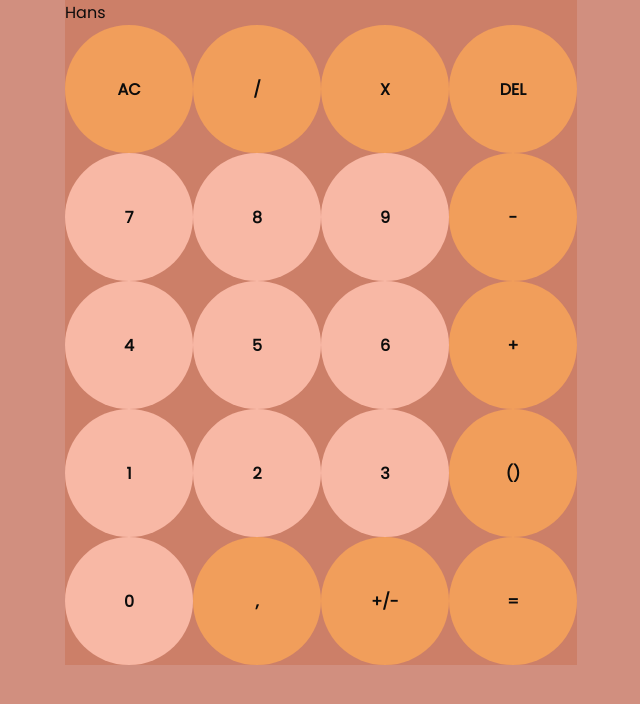
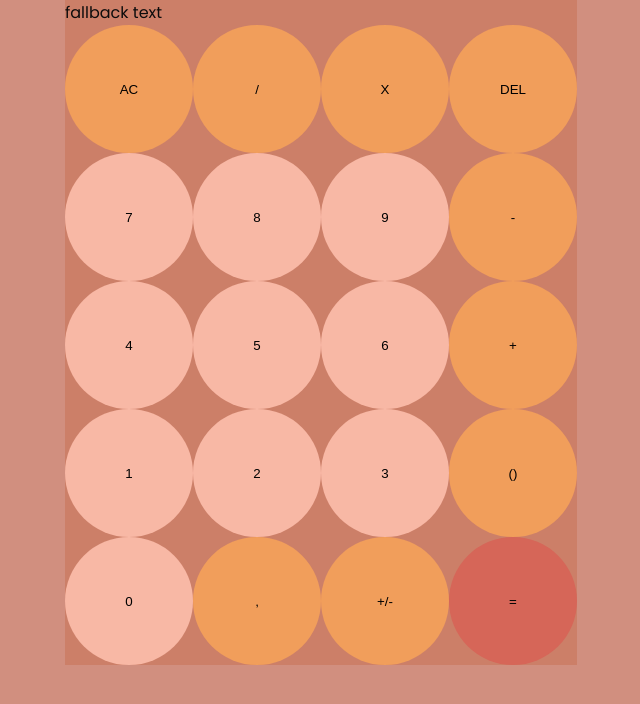
Before and after one commit to StackOverflowIsBetterThanAnyAI/calculator-app, a React (Create React App) app: page / in a window 1280 px wide. Shown: the top 704 px of the page, without its empty margins (319-959 px from the left). Built offline with nearby package versions, Linux system fonts and the light colour scheme.

Commit message:
remove localstorage tomorrow

```diff
--- a/src/components/CalculatorButton/CalculatorButton.css
+++ b/src/components/CalculatorButton/CalculatorButton.css
@@ -2,7 +2,14 @@
     height: 128px;
     width: 128px;
     border-radius: 50%;
-    display: table-cell;
-    text-align: center;
-    vertical-align: middle;
+    border: none;
 }
+
+.calculatorButton:hover {
+    opacity: 0.7;
+    cursor: pointer;
+}
+
+.calculatorButton:active {
+    opacity: 0.5;
+}
--- a/src/components/CalculatorButton/CalculatorButton.tsx
+++ b/src/components/CalculatorButton/CalculatorButton.tsx
@@ -3,12 +3,34 @@ import './CalculatorButton.css'
 
 type Props = {
     bgColor: string
-    text: string
+    buttonText: string | number
 }
-const CalculatorButton: FC<Props> = ({ bgColor, text }) => {
+
+const CalculatorButton: FC<Props> = ({ bgColor, buttonText }) => {
+    const handleDisplayText = (buttonText: string | number) => {
+        if (buttonText === 'AC') localStorage.setItem('display', '')
+        else if (
+            typeof buttonText === 'number' ||
+            (buttonText === ',' && localStorage.getItem('display'))
+        ) {
+            localStorage.setItem(
+                'display',
+                localStorage.getItem('display') + buttonText.toString()
+            )
+        }
+    }
     return (
-        <span className="calculatorButton" style={{ background: bgColor }}>
-            {text}
+        <span>
+            <button
+                className="calculatorButton"
+                onClick={() => {
+                    handleDisplayText(buttonText)
+                    console.log(localStorage.getItem('display'))
+                }}
+                style={{ background: bgColor }}
+            >
+                {buttonText}
+            </button>
         </span>
     )
 }
--- a/src/components/CalculatorDisplay/CalculatorDisplay.tsx
+++ b/src/components/CalculatorDisplay/CalculatorDisplay.tsx
@@ -1,17 +1,14 @@
 import React, { useEffect, useState } from 'react'
 import './CalculatorDisplay.css'
 
-localStorage.setItem('display', 'Result to be Displayed')
+const initialDisplayValue = 'Result to be displayed'
 
 const CalculatorDisplay = () => {
-    const [toBeDisplayed, setToBeDisplayed] = useState('')
+    const [toBeDisplayed, setToBeDisplayed] = useState(initialDisplayValue)
 
     useEffect(() => {
         setToBeDisplayed(localStorage.getItem('display') || 'fallback text')
-    }, [])
-
-    const a = 'Hans'
-    localStorage.setItem('display', a)
+    }, [localStorage.getItem('display')])
 
     return <div>{toBeDisplayed}</div>
 }
--- a/src/components/CalculatorTable/CalculatorTable.tsx
+++ b/src/components/CalculatorTable/CalculatorTable.tsx
@@ -3,8 +3,9 @@ import CalculatorButton from '../CalculatorButton/CalculatorButton'
 import './CalculatorTable.css'
 
 function CalculatorTable() {
-    const colorNumbers = '#f8b8a5'
-    const colorSymbols = '#f19e5b'
+    const COLOR_NUMBERS = '#f8b8a5'
+    const COLOR_SYMBOLS = '#f19e5b'
+    const COLOR_EQUALS = '#d66658'
 
     return (
         <div className="responsive-table">
@@ -13,83 +14,131 @@ function CalculatorTable() {
                     <tr>
                         <th>
                             <CalculatorButton
-                                bgColor={colorSymbols}
-                                text="AC"
+                                bgColor={COLOR_SYMBOLS}
+                                buttonText="AC"
                             />
                         </th>
                         <th>
-                            <CalculatorButton bgColor={colorSymbols} text="/" />
-                        </th>
-                        <th>
-                            <CalculatorButton bgColor={colorSymbols} text="X" />
+                            <CalculatorButton
+                                bgColor={COLOR_SYMBOLS}
+                                buttonText="/"
+                            />
                         </th>
                         <th>
                             <CalculatorButton
-                                bgColor={colorSymbols}
-                                text="DEL"
+                                bgColor={COLOR_SYMBOLS}
+                                buttonText="X"
+                            />
+                        </th>
+                        <th>
+                            <CalculatorButton
+                                bgColor={COLOR_SYMBOLS}
+                                buttonText="DEL"
                             />
                         </th>
                     </tr>
                     <tr>
                         <th>
-                            <CalculatorButton bgColor={colorNumbers} text="7" />
-                        </th>
-                        <th>
-                            <CalculatorButton bgColor={colorNumbers} text="8" />
-                        </th>
-                        <th>
-                            <CalculatorButton bgColor={colorNumbers} text="9" />
-                        </th>
-                        <th>
-                            <CalculatorButton bgColor={colorSymbols} text="-" />
-                        </th>
-                    </tr>
-                    <tr>
-                        <th>
-                            <CalculatorButton bgColor={colorNumbers} text="4" />
-                        </th>
-                        <th>
-                            <CalculatorButton bgColor={colorNumbers} text="5" />
-                        </th>
-                        <th>
-                            <CalculatorButton bgColor={colorNumbers} text="6" />
-                        </th>
-                        <th>
-                            <CalculatorButton bgColor={colorSymbols} text="+" />
-                        </th>
-                    </tr>
-                    <tr>
-                        <th>
-                            <CalculatorButton bgColor={colorNumbers} text="1" />
-                        </th>
-                        <th>
-                            <CalculatorButton bgColor={colorNumbers} text="2" />
-                        </th>
-                        <th>
-                            <CalculatorButton bgColor={colorNumbers} text="3" />
+                            <CalculatorButton
+                                bgColor={COLOR_NUMBERS}
+                                buttonText={7}
+                            />
                         </th>
                         <th>
                             <CalculatorButton
-                                bgColor={colorSymbols}
-                                text="()"
+                                bgColor={COLOR_NUMBERS}
+                                buttonText={8}
+                            />
+                        </th>
+                        <th>
+                            <CalculatorButton
+                                bgColor={COLOR_NUMBERS}
+                                buttonText={9}
+                            />
+                        </th>
+                        <th>
+                            <CalculatorButton
+                                bgColor={COLOR_SYMBOLS}
+                                buttonText="-"
                             />
                         </th>
                     </tr>
                     <tr>
                         <th>
-                            <CalculatorButton bgColor={colorNumbers} text="0" />
-                        </th>
-                        <th>
-                            <CalculatorButton bgColor={colorSymbols} text="," />
+                            <CalculatorButton
+                                bgColor={COLOR_NUMBERS}
+                                buttonText={4}
+                            />
                         </th>
                         <th>
                             <CalculatorButton
-                                bgColor={colorSymbols}
-                                text="+/-"
+                                bgColor={COLOR_NUMBERS}
+                                buttonText={5}
                             />
                         </th>
                         <th>
-                            <CalculatorButton bgColor={colorSymbols} text="=" />
+                            <CalculatorButton
+                                bgColor={COLOR_NUMBERS}
+                                buttonText={6}
+                            />
+                        </th>
+                        <th>
+                            <CalculatorButton
+                                bgColor={COLOR_SYMBOLS}
+                                buttonText="+"
+                            />
+                        </th>
+                    </tr>
+                    <tr>
+                        <th>
+                            <CalculatorButton
+                                bgColor={COLOR_NUMBERS}
+                                buttonText={1}
+                            />
+                        </th>
+                        <th>
+                            <CalculatorButton
+                                bgColor={COLOR_NUMBERS}
+                                buttonText={2}
+                            />
+                        </th>
+                        <th>
+                            <CalculatorButton
+                                bgColor={COLOR_NUMBERS}
+                                buttonText={3}
+                            />
+                        </th>
+                        <th>
+                            <CalculatorButton
+                                bgColor={COLOR_SYMBOLS}
+                                buttonText="()"
+                            />
+                        </th>
+                    </tr>
+                    <tr>
+                        <th>
+                            <CalculatorButton
+                                bgColor={COLOR_NUMBERS}
+                                buttonText={0}
+                            />
+                        </th>
+                        <th>
+                            <CalculatorButton
+                                bgColor={COLOR_SYMBOLS}
+                                buttonText=","
+                            />
+                        </th>
+                        <th>
+                            <CalculatorButton
+                                bgColor={COLOR_SYMBOLS}
+                                buttonText="+/-"
+                            />
+                        </th>
+                        <th>
+                            <CalculatorButton
+                                bgColor={COLOR_EQUALS}
+                                buttonText="="
+                            />
                         </th>
                     </tr>
                 </tbody>
```
